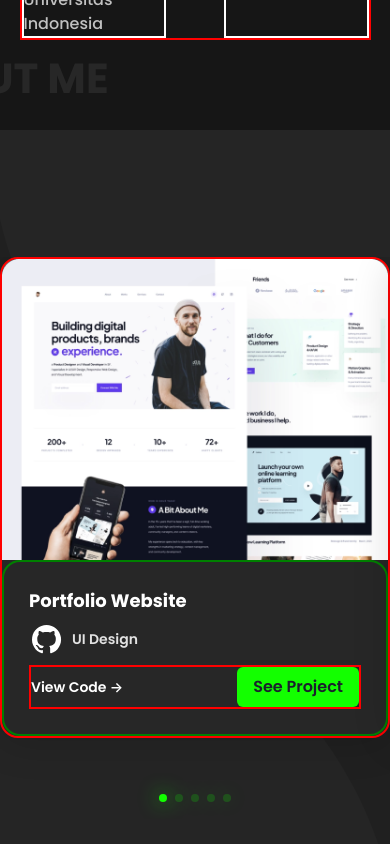
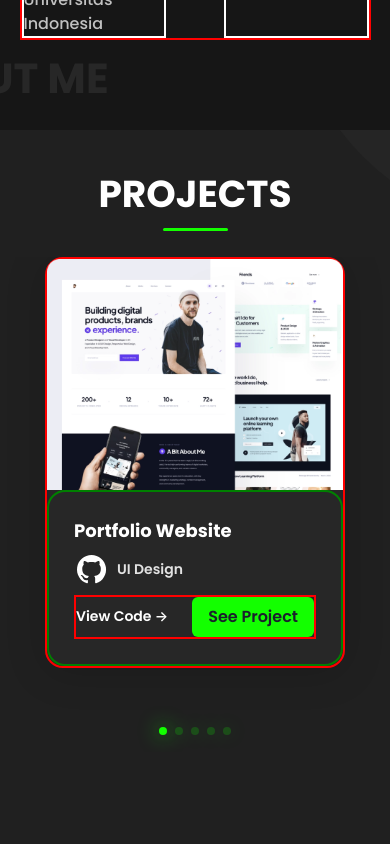
Before and after one commit to dzikriqalampacil/personal-website, a Next.js app: page / in a window 390 px wide. Shown: the part 4028-4872 px from the top of the page. Built offline with nearby package versions, Linux system fonts and the light colour scheme.

Commit message:
feat: add responsiveness for projects

```diff
--- a/ui/component/Projects/index.jsx
+++ b/ui/component/Projects/index.jsx
@@ -7,7 +7,7 @@ import { Pagination } from "swiper";
 
 function Project() {
     return (
-        <VStack bg='#272727' borderRadius={'18px'} spacing='0' boxShadow='0px 4px 40px rgba(0, 0, 0, 0.16)' border='2px solid red' zIndex='2' w='412px'>
+        <VStack bg='#272727' borderRadius={'18px'} spacing='0' boxShadow='0px 4px 40px rgba(0, 0, 0, 0.16)' border='2px solid red' zIndex='2' w={{ base: '300px', md: '412px' }}>
             <Image src='/assets/dummy_card.png' />
             <VStack p='25px' align='flex-start' justifyContent={'flex-start'} border='2px solid green' w='full' borderRadius={'18px'}>
                 <Text fontWeight={700} fontSize='18px' color='white'>
@@ -30,12 +30,6 @@ function Project() {
     )
 }
 
-function Circle({ ...styles }) {
-    return (
-        <Box w='800px' h='800px' borderRadius={'50%'} bg='#252525' />
-    )
-}
-
 function Projects() {
 
     const pagination = {
@@ -45,17 +39,15 @@ function Projects() {
         },
     }
 
-
-
     return (<>
         <Box bg={'#202020'} minH='100vh' position={'relative'} overflow='hidden'>
-            <Box w='800px' h='800px' borderRadius={'50%'} bg='#252525' position={'absolute'} right={'-400'} top={'-400'} />
-            <Box w='800px' h='800px' borderRadius={'50%'} bg='#252525' position={'absolute'} left={'-400'} bottom={'-400'} />
-            <VStack pb='26px' zIndex='2' mt='40px'>
-                <Heading fontWeight={700} color={'white'} fontSize={'37.5px'} >
+            <Box boxSize={{ base: '500px', sm: '600px', lg: '800px' }} borderRadius={'50%'} bg='#252525' position={'absolute'} right={'-400'} top={'-400'} />
+            <Box boxSize={{ base: '500px', sm: '600px', lg: '800px' }} borderRadius={'50%'} bg='#252525' position={'absolute'} left={'-400'} bottom={'-400'} />
+            <VStack pb='26px' mt='40px'>
+                <Heading fontWeight={700} color={'white'} fontSize={'37.5px'} zIndex='2' >
                     PROJECTS
                 </Heading>
-                <Box bg='brand.green' height={'3px'} width='65px' borderRadius={'10px'} />
+                <Box bg='brand.green' height={'3px'} width='65px' borderRadius={'10px'} zIndex='2' />
             </VStack>
             <Swiper
                 pagination={pagination}
@@ -71,7 +63,6 @@ function Projects() {
                 <SwiperSlide style={{ border: '2px solid blue', display: 'flex', justifyContent: 'center' }}><Project /></SwiperSlide>
             </Swiper>
         </Box>
-        {/* <h1 className={styles.halo}>Test Class</h1> */}
     </>
     )
 }
```
